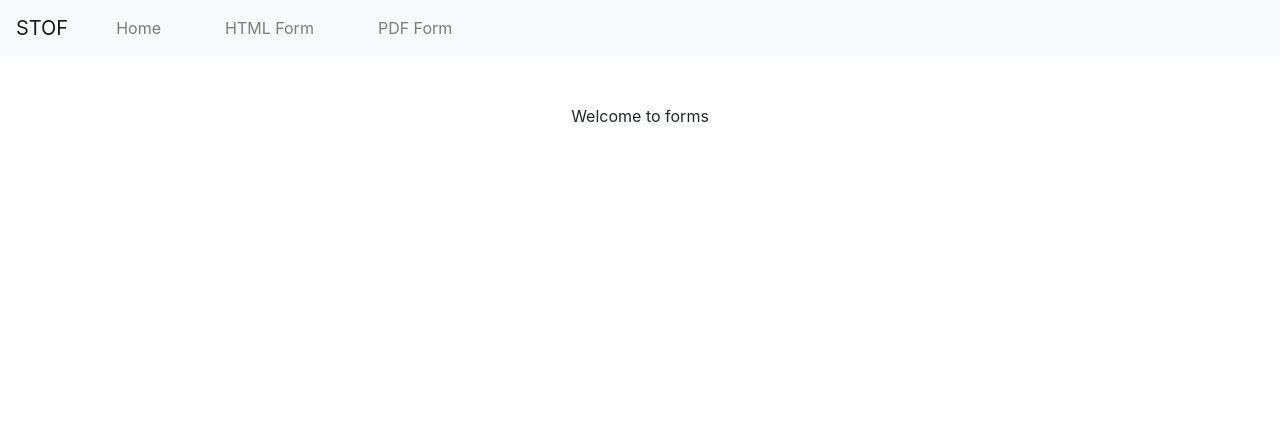
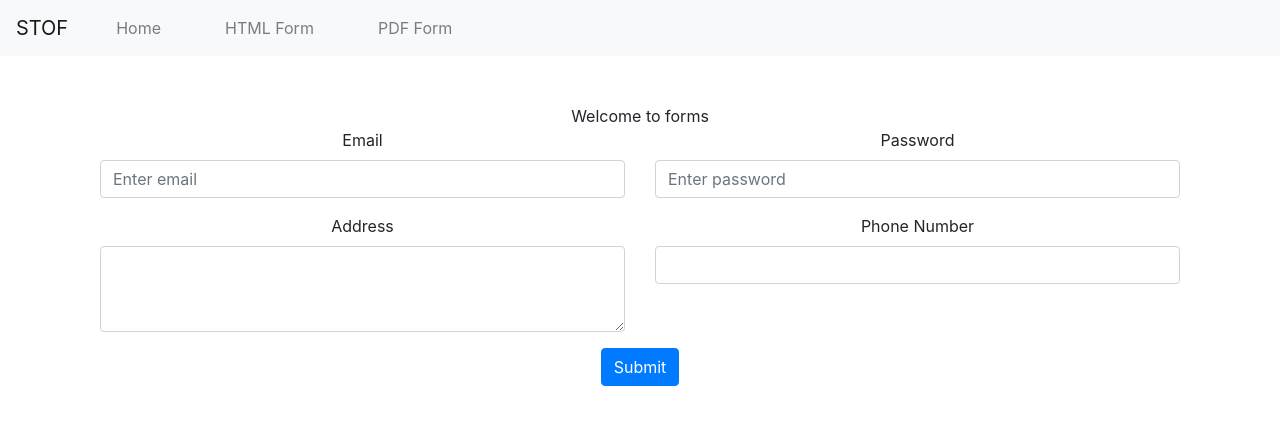
Before and after one commit to AdityaMahaddalkar/prototype-speech-to-form, a React (Create React App) app: page /html-form in a window 1280 px wide. Shown: the top 424 px of the page. Built offline with nearby package versions, Linux system fonts and the light colour scheme.

Commit message:
Created a basic form in using react-bootstrap Form

```diff
--- a/src/components/html-form/Form.Component.jsx
+++ b/src/components/html-form/Form.Component.jsx
@@ -1,10 +1,57 @@
 import React from "react";
-import { Container } from "react-bootstrap";
+import { Button, Col, Container, Form, Row } from "react-bootstrap";
 
 function FormComponent() {
   return (
     <Container className="mt-5">
       <div>Welcome to forms</div>
+      <Container>
+        <Form>
+          <Row>
+            <Col>
+              <Form.Group controlId="customEmail">
+                <Form.Label>Email</Form.Label>
+                <Form.Control
+                  type="email"
+                  placeholder="Enter email"
+                  autoComplete={false}
+                ></Form.Control>
+              </Form.Group>
+            </Col>
+            <Col>
+              <Form.Group controlId="customPassword">
+                <Form.Label>Password</Form.Label>
+                <Form.Control
+                  type="password"
+                  placeholder="Enter password"
+                  autoComplete={false}
+                ></Form.Control>
+              </Form.Group>
+            </Col>
+          </Row>
+          <Row>
+            <Col>
+              <Form.Group controlId="customAddress">
+                <Form.Label>Address</Form.Label>
+                <Form.Control
+                  as="textarea"
+                  rows={3}
+                  autoComplete={false}
+                ></Form.Control>
+              </Form.Group>
+            </Col>
+            <Col>
+              <Form.Group controlId="customPhone">
+                <Form.Label>Phone Number</Form.Label>
+                <Form.Control type="number"></Form.Control>
+              </Form.Group>
+            </Col>
+          </Row>
+          <Button variant="primary" type="submit">
+            Submit
+          </Button>
+        </Form>
+      </Container>
     </Container>
   );
 }
```
